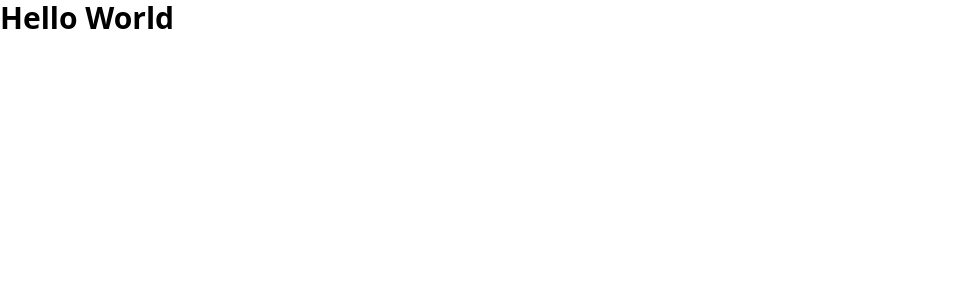
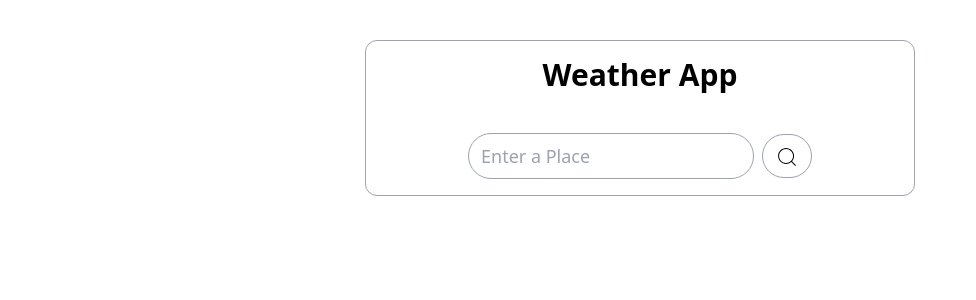
Before and after one commit to doomsx/weather-app, a React (Vite) app: page / in a window 1280 px wide. Shown: the top 300 px of the page, without its empty margins (0-976 px from the left). Built offline with nearby package versions, Linux system fonts and the light colour scheme.

Commit message:
weather component added search bar

```diff
--- a/src/App.jsx
+++ b/src/App.jsx
@@ -1,9 +1,10 @@
+import Weather from "./components/Weather"
 
 function App() {
     return (
-        <>
-            <h1 className="text-3xl font-black">Hello World</h1>
-        </>
+        <main className="flex justify-center items-center">
+            <Weather />
+        </main>
     )
 }
 
--- /dev/null
+++ b/src/components/Weather.jsx
@@ -0,0 +1,22 @@
+import { CiSearch } from 'react-icons/ci'
+
+const Weather = () => {
+    return (
+        <div className="flex justify-center items-center flex-col border border-gray-400 max-w-[550px] w-full mt-10 rounded-xl p-4 ">
+            <h1 className="font-black text-3xl">Weather App</h1>
+
+            <div className="mt-10 space-x-2 flex items-center">
+                <input
+                    type="text"
+                    placeholder="Enter a Place"
+                    className="px-3 py-2 border border-gray-400 rounded-full text-lg"
+                />
+                <button className='border border-gray-400 px-3 py-2 rounded-full'>
+                    <CiSearch className='inline text-2xl' />
+                </button>
+            </div>
+        </div>
+    )
+}
+
+export default Weather
```
